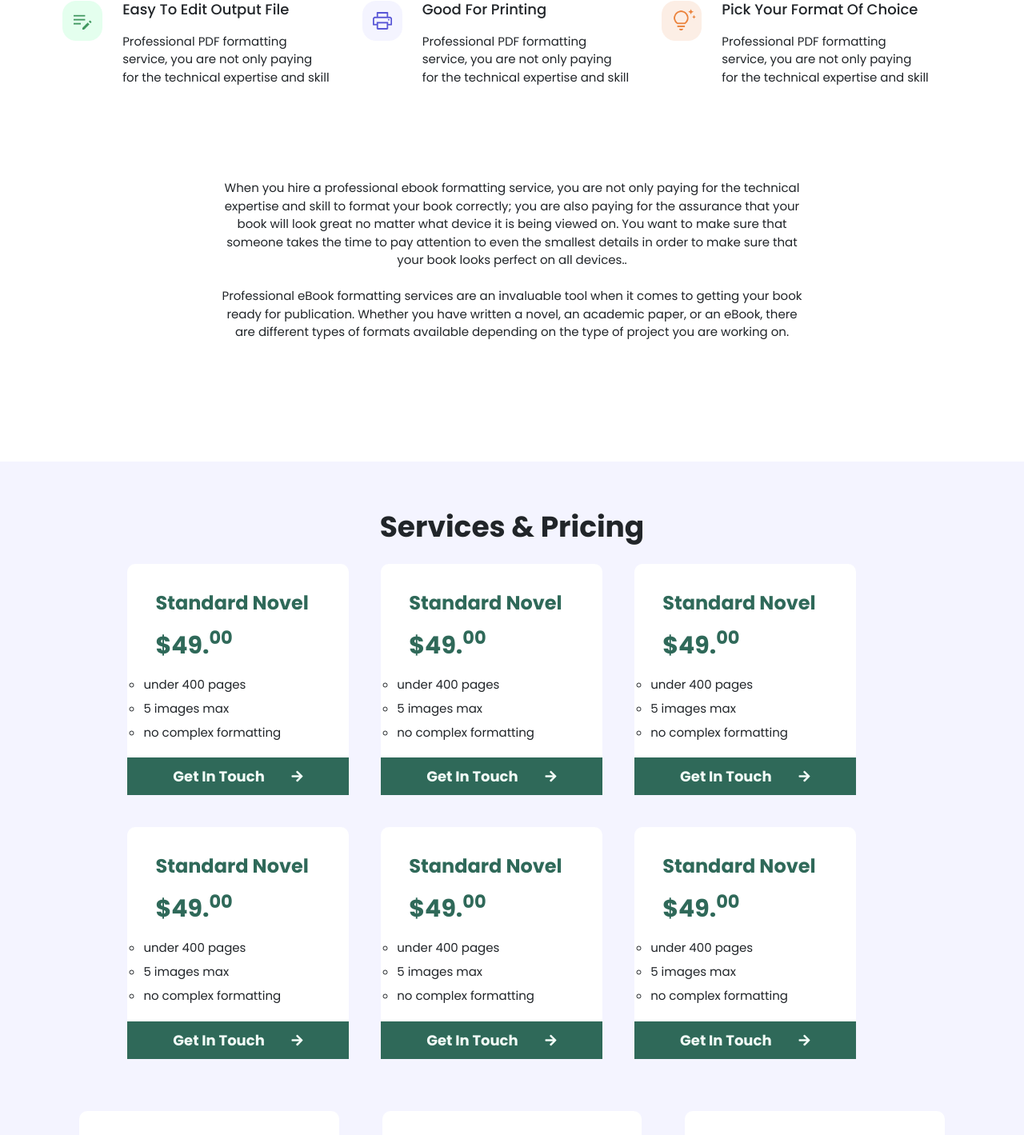
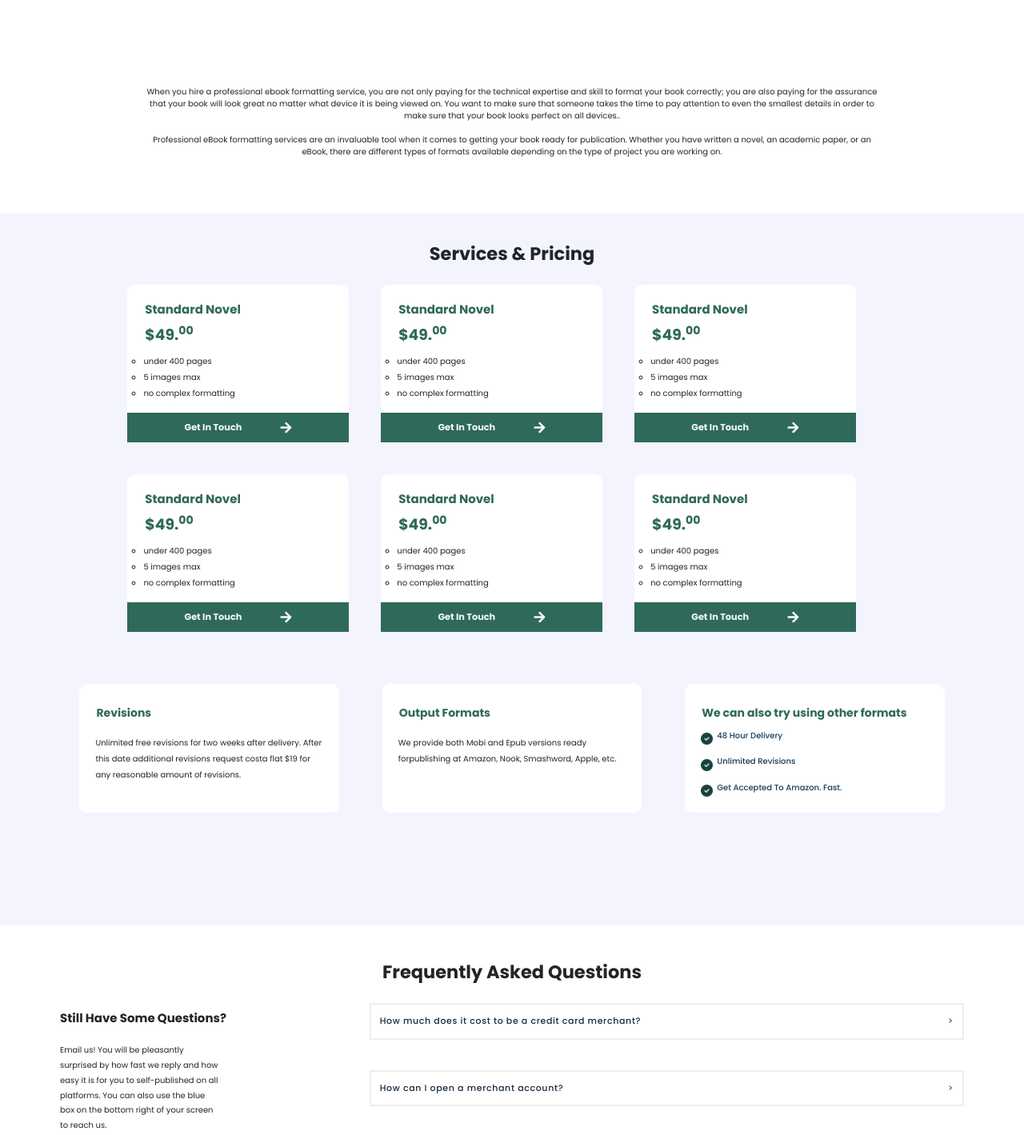
Before and after one commit to talhaasre/Firstproj, a React (Create React App) app: page / in a window 1280 px wide. Shown: the part 1312-2731 px from the top of the page at 80% size. Built offline with nearby package versions, Linux system fonts and the light colour scheme.

Commit message:
Accordion Added

```diff
--- a/src/data/homeData.js
+++ b/src/data/homeData.js
@@ -4,19 +4,19 @@ export const faqData = [
     content: "$200 for a month, on bulk order 20% off.",
   },
   {
-    title: "How much does it cost to be a credit card merchant?",
-    content: "$200 for a month, on bulk order 20% off.",
+    title: "How can I open a merchant account?",
+    content: "For our recent trip to S.A. I booked several accommodation thru SA Places. I just wanted to tell you that everything worked out perfectly with all the bookings and also your booking was very quick and professional. I hope I have the opportunity to re-visit South Africa soon, I will then make my bookings with your company again. I will also recommend",
   },
   {
-    title: "How much does it cost to be a credit card merchant?",
-    content: "$200 for a month, on bulk order 20% off.",
+    title: "How long does the application take?",
+    content: "",
   },
   {
-    title: "How much does it cost to be a credit card merchant?",
-    content: "$200 for a month, on bulk order 20% off.",
+    title: "Can I make payment outside of Hong Kong?",
+    content: "",
   },
   {
-    title: "How much does it cost to be a credit card merchant?",
-    content: "$200 for a month, on bulk order 20% off.",
+    title: "How do I get the payment complete?",
+    content: "",
   },
 ];
--- a/src/pages/Accordion/Accordion.jsx
+++ b/src/pages/Accordion/Accordion.jsx
@@ -43,7 +43,7 @@ export const CustomAccordion = ({
             onClick={() => handleItemClick(index)}
           >
             <span>{item.title}</span>
-            <span className="plus-minus">{openIndex === index ? "-" : "+"}</span>
+            <span className="plus-minus">{openIndex === index ? "v" : ">"}</span>
           </div>
           <div
             className={`accordion-item ${openIndex === index ? "active" : ""}`}
--- a/src/pages/Accordion/accordion.scss
+++ b/src/pages/Accordion/accordion.scss
@@ -4,6 +4,9 @@
   padding: 0;
   transition: all 0.35s ease-in;
   margin: 0 0 3.75em;
+  // border: 2px solid #2F6959;
+  border: 2px solid #2F69591A;
+
 }
 
 .border-accordion {
@@ -11,6 +14,7 @@
   padding: 0 0 0 2em;
   transition: all 0.35s ease-in;
   margin: 0 0 3.75em;
+  color: #2F6959;
 }
 
 .border-accordion.active {
@@ -32,15 +36,19 @@
 .accordion-title {
   @include textStyles(2em, 1.797em, 0.64px);
   // color: $color-EF7B13;
+  color: #162A41;
+  font-size: 1.1em;
   font-weight: 500;
-  border: none;
+  border: #2F6959;
   display: flex;
   justify-content: space-between;
   align-items: center;
   cursor: pointer;
+  padding: 1em;
 
   .plus-minus {
     // color: $color-FFFFFF
+    color: #2F6959
   }
 }
 
@@ -48,7 +56,12 @@
   @include textStyles(1.364em, 1.688em, 0.64px);
   padding: 0.688em 0 0;
   // color: $color-FFFFFF;
+  color: #293B51;
   font-weight: 300;
+  opacity: 70%;
+  padding-left: 1em;
+  padding-bottom: 2em;
+  padding-right: 1.5em;
 
   ul {
     padding: 0 0 0 1em;
@@ -66,6 +79,7 @@
 @media (max-width: 992px) {
   .border-accordion {
     margin: 0 0 3.2em;
+    color: black;
   }
 
   .accordion-content {
--- a/src/pages/Homepage/Homepage.jsx
+++ b/src/pages/Homepage/Homepage.jsx
@@ -32,6 +32,7 @@ import {
   GuaranteeIconInside,
   buttonicon,
   rightarrowwhite,
+  goldenstar,
 } from "../../sources";
 import styles from "./homepage.module.scss";
 import { CustomAccordion } from "../Accordion/Accordion";
@@ -632,6 +633,18 @@ const Homepage = () => {
         <div className={styles.testimonials_div}>
           <div className={styles.testimonials_div_boxes}>
             <div className={styles.testimonials_div_box}>
+
+            {/* <img
+          src={goldenstar}
+          alt="laptop typing background"
+          className={styles.hero_bg}
+        /> */}
+              <img
+                src="https://tse1.mm.bing.net/th?id=OIP.AingTkaDHDydZb2QwZVeLAHaBu&pid=Api&P=0&h=220"
+                alt=""
+                width="92px"
+                height="9px"
+              />
               <p className={styles.testimonials_div_box_h}>
                 Modern look & trending design
               </p>
@@ -661,6 +674,12 @@ const Homepage = () => {
               </div>
             </div>
             <div className={styles.testimonials_div_box}>
+              <img
+                src="https://tse1.mm.bing.net/th?id=OIP.AingTkaDHDydZb2QwZVeLAHaBu&pid=Api&P=0&h=220"
+                alt=""
+                width="92px"
+                height="9px"
+              />
               <h5 className={styles.testimonials_div_box_h}>
                 Modern look & trending design
               </h5>
@@ -690,7 +709,6 @@ const Homepage = () => {
               </div>
             </div>
             <div className={styles.testimonials_div_box}>
-              <p className={styles.testimonials_div_box_star}>*****</p>
               <img
                 src="https://tse1.mm.bing.net/th?id=OIP.AingTkaDHDydZb2QwZVeLAHaBu&pid=Api&P=0&h=220"
                 alt=""
--- a/src/pages/Homepage/homepage.module.scss
+++ b/src/pages/Homepage/homepage.module.scss
@@ -123,7 +123,7 @@
 
 
 .title_hs_1 {
-  font-size: 1.25em;
+  font-size: 1em;
   max-width: 28.75em;
 }
 
@@ -244,6 +244,7 @@
 
 .p {
   font-weight: 500;
+  margin-top: 10em;
 }
 
 .pros_sec {
@@ -252,19 +253,19 @@
   .pros_h {
     text-align: center;
     width: 100%;
-    font-size: 3.6em;
+    font-size: 2.25em;
     font-weight: 700;
     padding-left: 10.5em;
     padding-right: 10.5em;
   }
 
   .pros_h6 {
-    font-size: 1.8em;
+    font-size: 1.125em;
   }
 
   .pros_items_row1_p {
     padding-top: 1.2em;
-    font-size: 1.5em;
+    font-size: 0.94em;
   }
 
   .pros_items {
@@ -272,15 +273,16 @@
   }
 
   .pros_p {
-    font-size: 1.5em;
-    padding: 4em 18.25em 10em;
+    font-size: 1em;
+    padding: 0em 18.25em 7em;
     text-align: center;
   }
 }
 
 .pros_items_row1_div {
   display: flex;
-  padding-right: 4em;
+  padding-right: 2.5em;
+  padding-bottom: 5.5em;
 }
 
 // @media screen {
@@ -343,7 +345,7 @@
   margin: 0%;
 
   .testimonials_h {
-    font-size: 3.6em;
+    font-size: 2.25em;
     font-weight: 700;
     text-align: center;
     width: 100%;
@@ -370,9 +372,10 @@
 }
 
 .testimonials_div_box_h {
-  font-size: 1.4em;
+  font-size: 0.875em;
   font-weight: 700;
   padding-bottom: 1em;
+  padding-top: 0.5em;
 }
 
 @media (max-width: 600px) {
@@ -422,7 +425,7 @@
 
 .testimonials_div_box_p {
   padding-bottom: 2em;
-  font-size: 1.6em;
+  font-size: 1em;
 }
 
 .FooterWave_img {
@@ -618,18 +621,19 @@
 
         .footerdiv4 {
           .footerdiv4_h6 {
-            font-size: 3em;
+            font-size: 2.8em;
             padding-top: 3em;
           }
 
           .footerdiv4_1_p {
-            font-size: 3em;
+            font-size: 2em;
           }
         }
       }
 
       .footerdiv_p {
-        font-size: 3em;
+        font-size: 2.5em;
+        // :first-child{padding-top: 2em;}
       }
     }
   }
@@ -658,12 +662,12 @@
 }
 
 .guarantee_div_col_h1 {
-  font-size: 3.6em;
+  font-size: 2.25em;
   font-weight: 700;
 }
 
 .guarantee_div_col_p {
-  font-size: 1.5625em;
+  font-size: 1em;
   font-weight: 400;
   line-height: 3.1em;
   padding-top: 1em;
@@ -689,12 +693,13 @@
 .guarantee_div_col_div_h2 {
   // padding-top: 2.5625em;
   padding-right: 1em;
+  font-size: 2em;
   font-weight: 700;
   margin-bottom: 0.5em;
 }
 
 .guarantee_div_col_div_1_p {
-  font-size: 1.6em;
+  font-size: 1em;
   font-weight: 500;
   padding-left: 0.625em;
 
@@ -708,14 +713,14 @@
 
 .guarantee_div_img {
   position: absolute;
-  width: 39.5em;
+  width: 24.7em;
 }
 
 .guarantee_div_img_inside {
   position: relative;
-  width: 20.5em;
-  top: 87px;
-  left: 95px;
+  width: 10.94em;
+  top: 5.5em;
+  left: 6.75em;
 }
 
 @media (max-width: 600px) {
@@ -728,10 +733,19 @@
       display: none;
     }
   }
+  .faq{
+    .faq_div{
+      padding: 2.5em 4em 6em;
+    }
+  }
 }
 
+// .faq{
+
+// }
+
 .faq_h1 {
-  font-size: 3.6em;
+  font-size: 2.25em;
   font-weight: 700;
   padding-top: 2em;
   // padding-bottom: 2.5em;
@@ -744,14 +758,14 @@
 }
 
 .faq_div_1_h2 {
-  font-size: 2.4em;
+  font-size: 1.5em;
   font-weight: 700;
   line-height: 2.5em;
   padding-bottom: 0.84em;
 }
 
 .faq_div_1_p {
-  font-size: 1.6em;
+  font-size: 1em;
   font-weight: 400;
   line-height: 1.875em;
   max-width: 20.125em;
@@ -770,7 +784,7 @@
   text-decoration: color(srgb #194340);
   background-color: #a4eaca;
   padding: 1em 2.5em 1em;
-  font-size: 2em;
+  font-size: 1.25em;
   font-weight: 700;
   border-radius: 0.375em;
   border: hidden;
@@ -788,7 +802,7 @@
 
 .guarantee_div_col_div_div_button {
   background-color: #a4eaca;
-  font-size: 1em;
+  font-size: 1.125em;
   font-weight: 700;
   border: hidden;
 }
@@ -804,7 +818,7 @@
 }
 
 .sps_h1 {
-  font-size: 3.6em;
+  font-size: 2.25em;
   font-weight: 700;
   // padding: 1.75em 20.8125em 1.5em;
   padding-top: 1.66em;
@@ -855,14 +869,14 @@
 
 .sps_scr_box_h3 {
   color: #2f6959;
-  font-size: 2.4em;
+  font-size: 1.5em;
   font-weight: 700;
   padding: 1.4584em 1.4584em 0.833em;
 }
 
 .sps_scr_box_h3_1 {
   color: #2f6959;
-  font-size: 3em;
+  font-size: 1.88em;
   font-weight: 700;
   padding: 0em 1.17em 0.67em;
 }
@@ -872,7 +886,7 @@
 }
 
 .sps_scr_box_div_ul_li {
-  font-size: 1.5em;
+  font-size: 1em;
   list-style-type: circle;
   padding-bottom: 0.5em;
   // padding: 0em 2em 1.25em;
@@ -892,7 +906,7 @@
 .sps_scr_box_div_1_button {
   background-color: #2f6959;
   color: #f2fcf7;
-  font-size: 1.8em;
+  font-size: 1.13em;
   font-weight: 700;
   border: hidden;
   align-items: center;
@@ -921,7 +935,7 @@
 
 .sps_group_box_h4 {
   color: #2f6959;
-  font-size: 2.2em;
+  font-size: 1.4em;
   font-weight: 700;
   padding-top: 2em;
   padding-left: 1.5em;
@@ -929,7 +943,7 @@
 }
 
 .sps_group_box_p {
-  font-size: 1.6em;
+  font-size: 1em;
   font-weight: 400;
   line-height: 2em;
   padding: 0.5em 2em 3.75em;
@@ -947,7 +961,7 @@
 }
 
 .sps_group_box_div_div_p {
-  font-size: 1.6em;
+  font-size: 1em;
   font-weight: 500;
   color: #183b56;
   line-height: 1.25em;
--- a/src/sources/index.js
+++ b/src/sources/index.js
@@ -43,6 +43,7 @@ export { default as buttonicon } from "./images/homepage/button_Icon.png";
 // HOMEPAGE IMAGES
 export { default as heroBg } from "./images/homepage/hero-bg.png";
 export { default as rightarrowwhite } from "./images/homepage/right-arrow-white.svg";
+export { default as goldenstar } from "./images/homepage/Golden-star.svg";
 
 export let images = {
   logo: {
```
Also changed, not shown: src/sources/images/homepage/Golden-star.svg (added).
